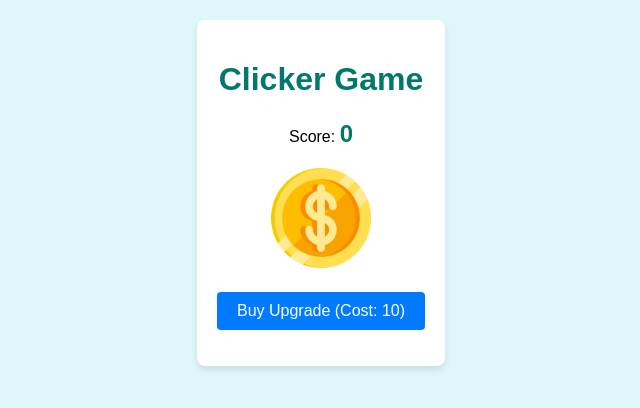
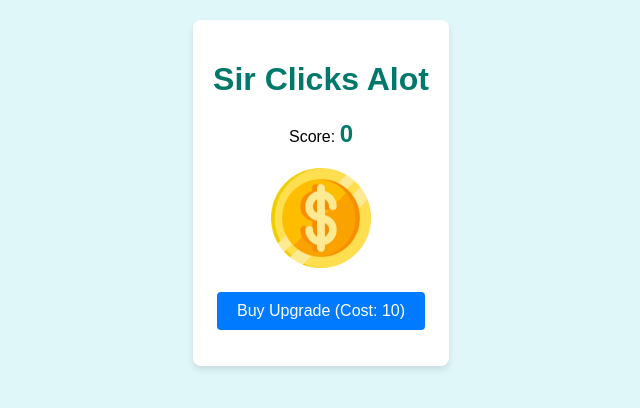
Before and after one commit to The-Bunny-Slayer/SirClick, a plain HTML site: page index.html in a window 1280 px wide. Shown: the whole page, without its empty margins (319-959 px from the left). Drawn offline with Linux system fonts and the light colour scheme.

Commit message:
Update index.html

```diff
--- a/index.html
+++ b/index.html
@@ -8,7 +8,7 @@
 </head>
 <body>
   <div id="game-container">
-    <h1>Clicker Game</h1>
+    <h1>Sir Clicks Alot</h1>
     <p>Score: <span id="score">0</span></p>
     <div id="click-area">
       <img id="click-image" src="coin.png" alt="Click me!">
```
